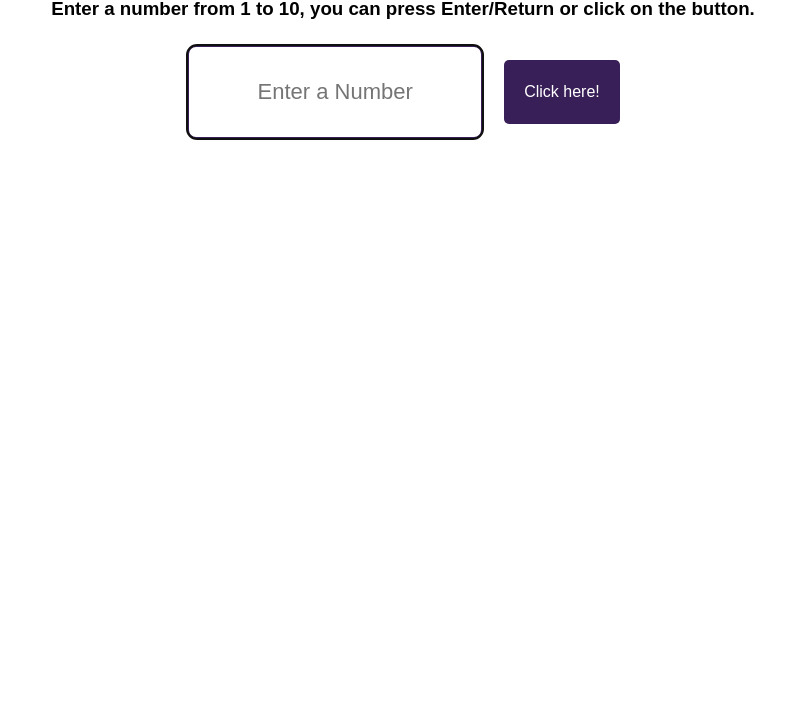
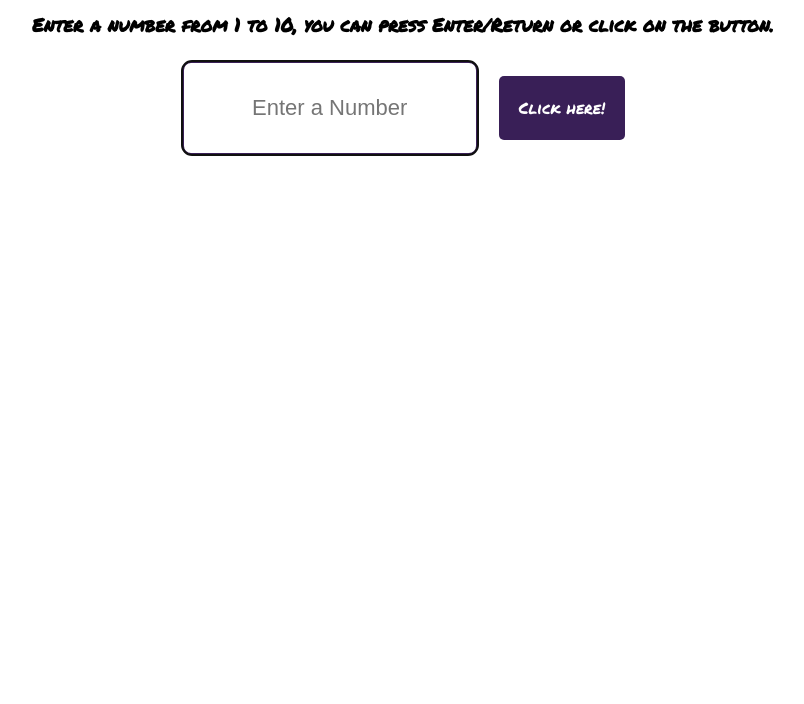
Before and after one commit to 24wferchawsmiley/unit-12, a plain HTML site: page index.html in a window 1280 px wide. Shown: the part 96-800 px from the top of the page, without its empty margins (237-1041 px from the left). Drawn offline with Linux system fonts and the light colour scheme.

Commit message:
Finished

```diff
--- a/index.html
+++ b/index.html
@@ -1,19 +1,24 @@
 <!DOCTYPE html>
 <html lang="en">
   <head>
-    <title>Hello world!</title>
+    <title>First "Game"</title>
+    <link rel="preconnect" href="https://fonts.googleapis.com">
+    <link rel="preconnect" href="https://fonts.gstatic.com" crossorigin>
+    <link href="https://fonts.googleapis.com/css2?family=Permanent+Marker&display=swap" rel="stylesheet">
     <link rel="stylesheet" href="style.css" />
+    <link rel="icon" href="https://cdn.mos.cms.futurecdn.net/MMwRCjVEaoJPP4dBBugWFY-1200-80.jpg" />
     <script src="script.js" defer></script>
   </head>
 
   <body>
+    <div id="center" class="objectCenter">
+      <div>
         <h1 class="center header">Guess a Number</h1>
 
         <h3 class="center">
-      Enter a number from 1 to 10, you can press Enter/Return or click on the
-      button.
+          Enter a number from 1 to 10, you can press Enter/Return or click on
+          the button.
         </h3>
-
 
         <h1 id="random"></h1>
 
@@ -28,5 +33,7 @@
         <h1 id="compare"></h1>
 
         <h2 id="counter"></h2>
+      </div>
+    </div>
   </body>
 </html>
--- a/script.js
+++ b/script.js
@@ -21,7 +21,7 @@ function run() {
   compareNum();
 }
 function randomNum() {
-  let ran = Math.floor(Math.random() * 10) +1;
+  let ran = Math.floor(Math.random() * 100) +1;
   let x = document.getElementById("random");
   x.innerHTML = ran;
   x.style.backgroundColor = "#391F57";
@@ -69,6 +69,7 @@ function compareNum() {
     z.style.backgroundColor = "#14EB00";
     z.style.padding = "20px";
     z.style.textAlign = "center";
+    z.style.width = "100%";
 
     c.innerHTML = "You have tried " + counter + " times to get it right!";
     c.style.color = "white";
--- a/style.css
+++ b/style.css
@@ -14,7 +14,7 @@ html {
 /* adjust typography defaults */
 body {
   margin: 1rem;
-    font-family: sans-serif;
+  font-family: 'Permanent Marker', cursive;
   line-height: 1.5;
 }
 
@@ -30,6 +30,11 @@ html {
 
 .center {
   text-align: center;
+}
+
+.objectCenter {
+  display: flex;
+  justify-content: center;
 }
 
 /* Alignment Classes End */
```
Lines whose indentation alone changed are shown as unchanged.
